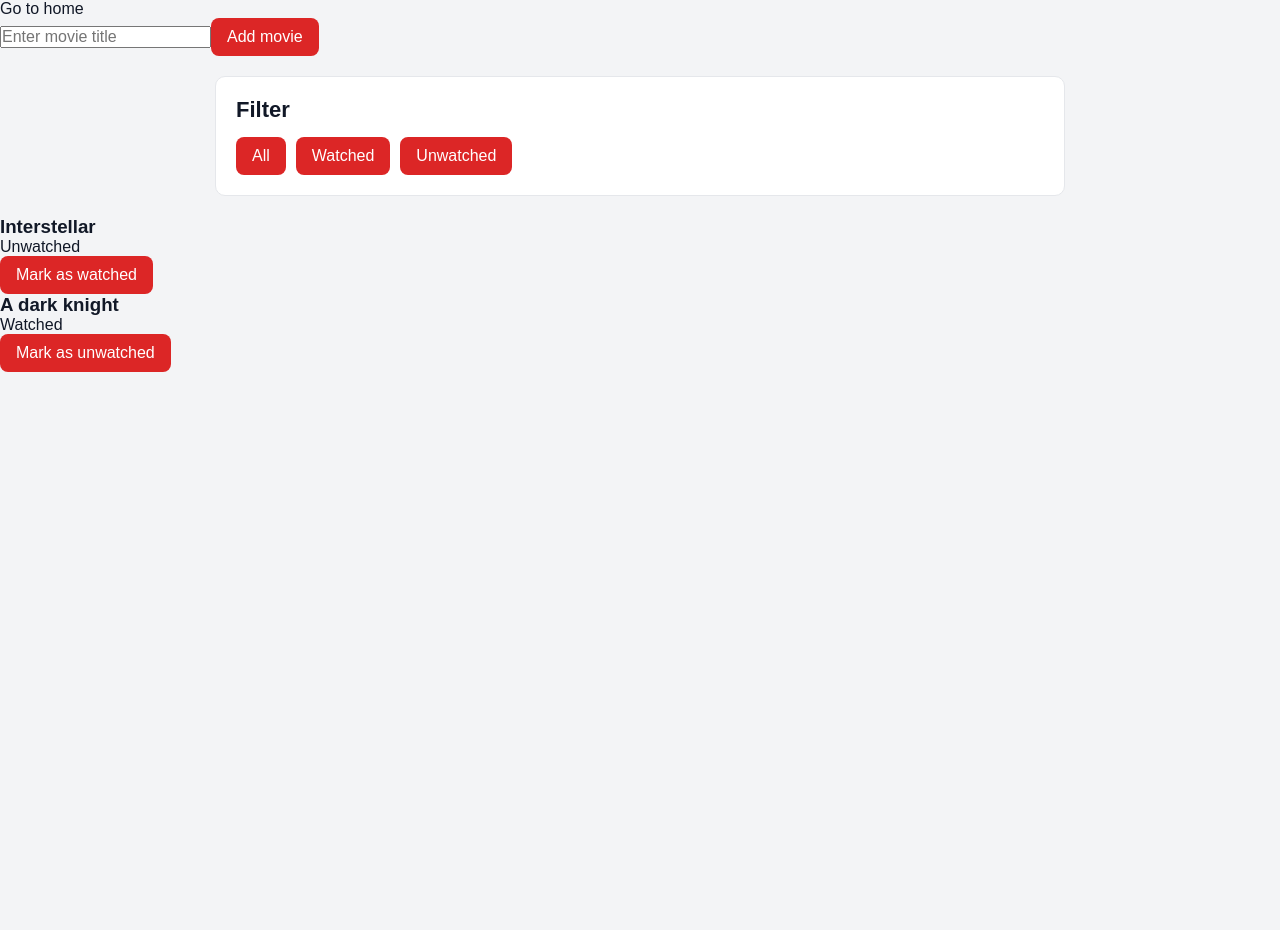
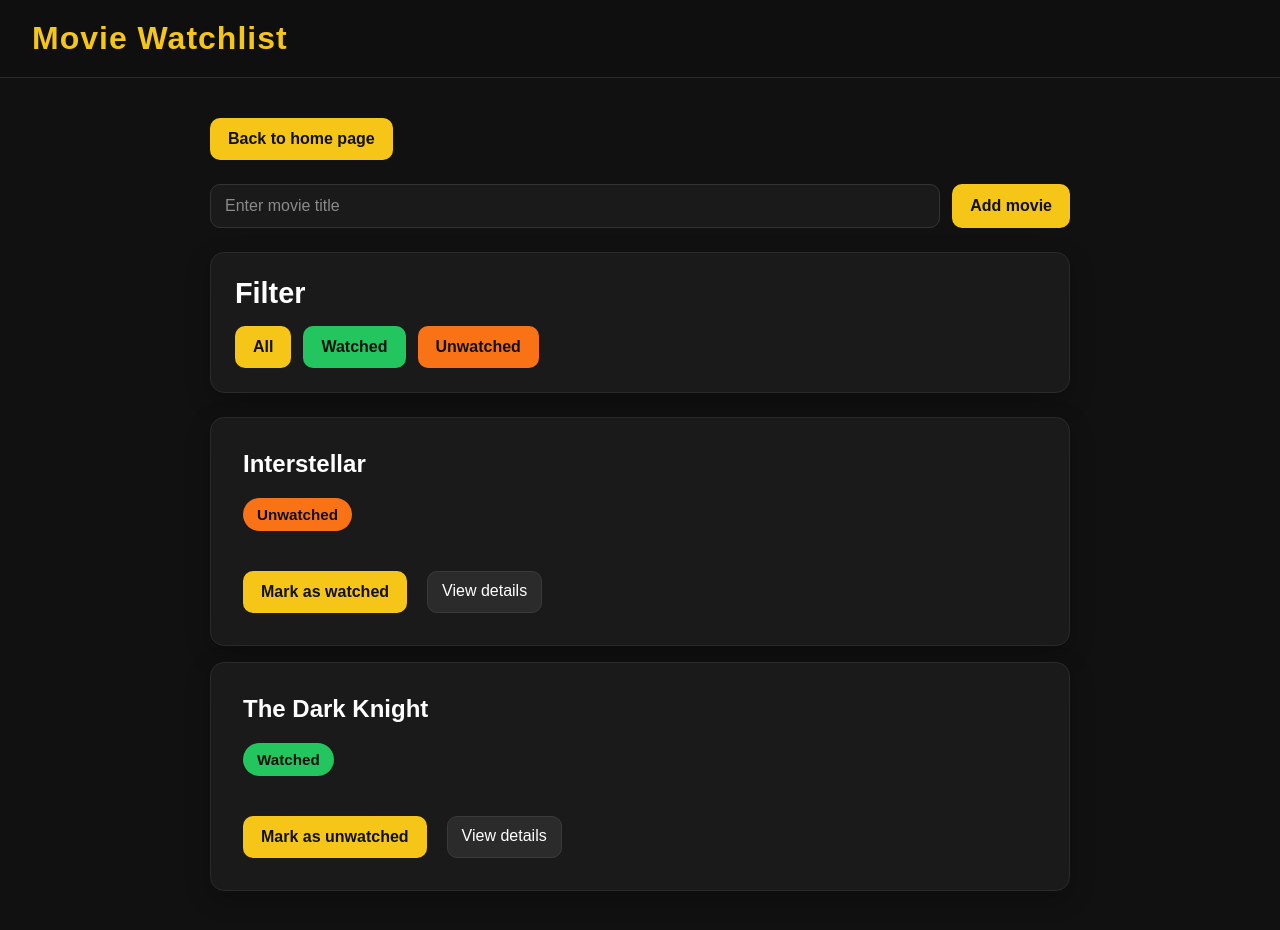
Before and after one commit to Abdir-w99/movie-watchlist, a React (Vite) app: page /movies in a window 1280 px wide. Before the commit the page ends 800 px from the top, so only its background shows below. Built offline with nearby package versions, Linux system fonts and the light colour scheme.

Commit message:
new styling

```diff
--- a/src/App.css
+++ b/src/App.css
@@ -1,105 +1,286 @@
+.app-shell {
+  min-height: 100vh;
+}
+
 .navbar {
-  background-color: #dc2626;
-  color: white;
-  padding: 18px 24px;
+  background-color: #0f0f0f;
+  color: #f5c518;
+  padding: 20px 32px;
+  border-bottom: 1px solid #2a2a2a;
 }
 
 .navbar h2 {
-  font-size: 22px;
+  font-size: 2rem;
+  letter-spacing: 1px;
 }
 
-.home-link,
-.back-link {
-  display: block;
-  max-width: 850px;
-  margin: 20px auto 0;
+.page-container {
+  max-width: 900px;
+  margin: 40px auto;
   padding: 0 20px;
-  color: #dc2626;
-  font-weight: 600;
 }
 
-.movie-list h2 {
-  text-align: center;
+.page-card {
+  background-color: #1a1a1a;
+  border: 1px solid #2a2a2a;
+  border-radius: 14px;
+  padding: 28px;
+  box-shadow: 0 8px 24px rgba(0, 0, 0, 0.3);
 }
 
-main,
-.movie-form-section,
-.filter-bar,
-.movie-list,
-.movie-card,
-.movie-details {
-  max-width: 850px;
-  margin: 20px auto;
-  background-color: white;
-  padding: 20px;
-  border-radius: 10px;
-  border: 1px solid #e5e7eb;
+.page-title {
+  font-size: 2.2rem;
+  margin-bottom: 10px;
+  color: #ffffff;
 }
 
-main {
-  margin-top: 30px;
+.page-text {
+  color: #b3b3b3;
+  font-size: 1.05rem;
 }
 
-main h1 {
-  font-size: 32px;
-  margin-bottom: 10px;
+.top-link {
+  display: inline-block;
+  margin-bottom: 20px;
+  color: #f5c518;
+  font-weight: bold;
 }
 
-main p {
-  color: #4b5563;
-  font-size: 17px;
-}
-
-.movie-form-section h2,
-.filter-bar h2,
-.movie-list h2 {
-  margin-bottom: 14px;
-  font-size: 22px;
+.top-link:hover {
+  opacity: 0.85;
 }
 
 .movie-form {
   display: flex;
-  gap: 10px;
+  gap: 12px;
+  margin-bottom: 24px;
+  flex-wrap: wrap;
 }
 
-.movie-form input {
+.movie-input {
   flex: 1;
-  padding: 10px 12px;
-  border: 1px solid #d1d5db;
-  border-radius: 8px;
-  outline: none;
+  min-width: 220px;
+  padding: 12px 14px;
+  border: 1px solid #333333;
+  border-radius: 10px;
+  background-color: #1a1a1a;
+  color: #ffffff;
 }
 
-.movie-form input:focus {
-  border-color: #dc2626;
+.movie-input::placeholder {
+  color: #8a8a8a;
 }
 
-button {
-  background-color: #dc2626;
-  color: white;
+.primary-button {
+  background-color: #f5c518;
+  color: #111111;
   border: none;
-  padding: 10px 16px;
-  border-radius: 8px;
+  border-radius: 10px;
+  padding: 12px 18px;
   cursor: pointer;
-  transition: background-color 0.2s ease;
+  font-weight: bold;
 }
 
-button:hover {
-  background-color: #b91c1c;
+.primary-button:hover {
+  opacity: 0.9;
+}
+
+.filter-card {
+  background-color: #1a1a1a;
+  border: 1px solid #2a2a2a;
+  border-radius: 14px;
+  padding: 24px;
+  margin-bottom: 24px;
+  box-shadow: 0 8px 24px rgba(0, 0, 0, 0.25);
+}
+
+.filter-title {
+  margin-bottom: 16px;
+  font-size: 1.8rem;
+  color: #ffffff;
 }
 
 .filter-buttons {
   display: flex;
-  gap: 10px;
+  gap: 12px;
   flex-wrap: wrap;
 }
 
-.movie-card h3,
-.movie-details h3 {
+.movie-list {
+  display: grid;
+  gap: 16px;
+}
+
+.movie-card {
+  background-color: #1a1a1a;
+  border: 1px solid #2a2a2a;
+  border-radius: 14px;
+  padding: 32px;
+  box-shadow: 0 8px 24px rgba(0, 0, 0, 0.25);
+}
+
+.movie-card h3 {
+  font-size: 1.5rem;
+  margin-bottom: 20px;
+  color: #ffffff;
+}
+
+.movie-status {
+  display: inline-block;
+  color: #111111;
+  background-color: #f5c518;
+  padding: 8px 14px;
+  border-radius: 999px;
+  margin-bottom: 28px;
+  font-weight: bold;
+  font-size: 0.95rem;
+}
+
+.movie-actions {
+  display: flex;
+  gap: 20px;
+  flex-wrap: wrap;
+  margin-top: 12px;
+}
+
+.secondary-button {
+  background-color: #2b2b2b;
+  color: #ffffff;
+  border: 1px solid #3a3a3a;
+  border-radius: 10px;
+  padding: 10px 14px;
+  cursor: pointer;
+}
+
+.secondary-button:hover {
+  opacity: 0.9;
+}
+
+.details-card {
+  background-color: #1a1a1a;
+  border: 1px solid #2a2a2a;
+  border-radius: 14px;
+  padding: 28px;
+  box-shadow: 0 8px 24px rgba(0, 0, 0, 0.3);
+}
+
+.details-title {
+  font-size: 2.4rem;
+  margin-bottom: 14px;
+  color: #ffffff;
+}
+
+.details-status {
+  display: inline-block;
+  font-size: 1rem;
+  color: #111111;
+  background-color: #f5c518;
+  padding: 6px 12px;
+  border-radius: 999px;
+  margin-bottom: 16px;
+  font-weight: bold;
+}
+
+.details-description {
+  color: #b3b3b3;
+  line-height: 1.6;
+}
+
+.empty-text {
+  color: #b3b3b3;
+  text-align: center;
+  padding: 20px 0;
+}
+
+.details-layout {
+  display: flex;
+  flex-direction: column;
+  gap: 20px;
+}
+
+.details-meta {
+  color: #b3b3b3;
+  font-size: 1rem;
+}
+
+.browse-button {
+  display: inline-block;
+  background-color: #f5c518;
+  color: #111111;
+  font-weight: bold;
+  padding: 12px 18px;
+  border-radius: 10px;
+  margin-bottom: 24px;
+}
+
+.page-card {
+  background-color: #1a1a1a;
+  border: 1px solid #2a2a2a;
+  border-radius: 14px;
+  padding: 34px;
+  box-shadow: 0 8px 24px rgba(0, 0, 0, 0.3);
+}
+
+.page-title {
+  font-size: 2.2rem;
+  margin-bottom: 14px;
+  color: #ffffff;
+}
+
+.page-text {
+  color: #b3b3b3;
+  font-size: 1.05rem;
   margin-bottom: 10px;
 }
 
-.movie-details p {
-  margin-bottom: 8px;
-  color: #374151;
+.home-feature {
+  margin-top: 36px;
 }
+
+.home-feature-title {
+  font-size: 1.4rem;
+  margin-bottom: 20px;
+  color: #f5c518;
+}
+
+.home-feature-box h3 {
+  font-size: 1.1rem;
+  margin-bottom: 0px;
+  color: #ffffff;
+}
+
+.home-feature-box p {
+  color: #b3b3b3;
+  line-height: 1.6;
+  margin-bottom: 22px;
+}
+
+.status-watched {
+  background-color: #22c55e;
+  color: #111111;
+}
+
+.status-unwatched {
+  background-color: #f97316;
+  color: #111111;
+}
+
+.filter-watched-button {
+  background-color: #22c55e;
+  color: #111111;
+  border: none;
+  border-radius: 10px;
+  padding: 12px 18px;
+  cursor: pointer;
+  font-weight: bold;
+}
+
+.filter-unwatched-button {
+  background-color: #f97316;
+  color: #111111;
+  border: none;
+  border-radius: 10px;
+  padding: 12px 18px;
+  cursor: pointer;
+  font-weight: bold;
+}
--- a/src/components/FilterBar.tsx
+++ b/src/components/FilterBar.tsx
@@ -6,13 +6,25 @@ type FilterBarProps = {
 
 function FilterBar({ setFilter }: FilterBarProps) {
   return (
-    <section className="filter-bar">
-      <h2>Filter</h2>
+    <section className="filter-card">
+      <h2 className="filter-title">Filter</h2>
 
       <div className="filter-buttons">
-        <button onClick={() => setFilter("all")}>All</button>
-        <button onClick={() => setFilter("watched")}>Watched</button>
-        <button onClick={() => setFilter("unwatched")}>Unwatched</button>
+        <button className="primary-button" onClick={() => setFilter("all")}>
+          All
+        </button>
+        <button
+          className="filter-watched-button"
+          onClick={() => setFilter("watched")}
+        >
+          Watched
+        </button>
+        <button
+          className="filter-unwatched-button"
+          onClick={() => setFilter("unwatched")}
+        >
+          Unwatched
+        </button>
       </div>
     </section>
   );
--- a/src/components/MovieCard.tsx
+++ b/src/components/MovieCard.tsx
@@ -13,19 +13,40 @@ type MovieCardProps = {
 
 function MovieCard({ movie, toggleWatched }: MovieCardProps) {
   return (
-    <div>
+    <div className="movie-card">
       {/* go to the details page and send the movie data */}
-      <Link to={`/movie/${movie.id}`} state={{ movie: movie }}>
+      <Link
+        className="movie-title-link"
+        to={`/movie/${movie.id}`}
+        state={{ movie: movie }}
+      >
         <h3>{movie.title}</h3>
       </Link>
 
       {/* show if the movie is watched or not */}
-      <p>{movie.watched ? "Watched" : "Unwatched"}</p>
+      <p
+        className={`movie-status ${movie.watched ? "status-watched" : "status-unwatched"}`}
+      >
+        {movie.watched ? "Watched" : "Unwatched"}
+      </p>
 
-      {/* button to change watched status */}
-      <button onClick={() => toggleWatched(movie.id)}>
-        {movie.watched ? "Mark as unwatched" : "Mark as watched"}
-      </button>
+      <div className="movie-actions">
+        {/* button to change watched status */}
+        <button
+          className="primary-button"
+          onClick={() => toggleWatched(movie.id)}
+        >
+          {movie.watched ? "Mark as unwatched" : "Mark as watched"}
+        </button>
+
+        <Link
+          className="secondary-button"
+          to={`/movie/${movie.id}`}
+          state={{ movie: movie }}
+        >
+          View details
+        </Link>
+      </div>
     </div>
   );
 }
--- a/src/components/MovieDetails.tsx
+++ b/src/components/MovieDetails.tsx
@@ -1,4 +1,5 @@
 import { Link, useLocation } from "react-router-dom";
+import Navbar from "../components/Navbar";
 
 type Movie = {
   id: number;
@@ -14,20 +15,48 @@ function MovieDetails() {
   // show message if no movie data exists
   if (!movie) {
     return (
-      <div>
-        <Link to="/movies">Go back</Link>
-        <p>Movie not found.</p>
+      <div className="app-shell">
+        <Navbar />
+
+        <div className="page-container">
+          <Link to="/movies" className="top-link">
+            Go back
+          </Link>
+
+          <div className="details-card">
+            <p className="details-description">Movie not found.</p>
+          </div>
+        </div>
       </div>
     );
   }
 
   return (
-    <div>
-      <Link to="/movies">Go back</Link>
-      <h1>{movie.title}</h1>
+    <div className="app-shell">
+      <Navbar />
 
-      {/* show movie watched status */}
-      <p>{movie.watched ? "Watched" : "Unwatched"}</p>
+      <div className="page-container">
+        <Link to="/movies" className="top-link">
+          Go back
+        </Link>
+
+        <div className="details-card">
+          <div className="details-layout">
+            <h1 className="details-title">{movie.title}</h1>
+
+            {/* show movie watched status */}
+            <p
+              className={`details-status ${movie.watched ? "status-watched" : "status-unwatched"}`}
+            >
+              {movie.watched ? "Watched" : "Unwatched"}
+            </p>
+
+            <p className="details-description">
+              Details for the selected movie.
+            </p>
+          </div>
+        </div>
+      </div>
     </div>
   );
 }
--- a/src/components/MovieForm.tsx
+++ b/src/components/MovieForm.tsx
@@ -13,21 +13,28 @@ function MovieForm({ addMovie }: MovieFormProps) {
     // stop page reload
     e.preventDefault();
 
+    // stop empty movie titles
+    if (!title.trim()) return;
+
     // send the new movie title to MoviePage
     addMovie(title);
 
     // clear the input after submit
     setTitle("");
   }
+
   return (
-    <form onSubmit={handleSubmit}>
+    <form className="movie-form" onSubmit={handleSubmit}>
       <input
+        className="movie-input"
         type="text"
         placeholder="Enter movie title"
         value={title}
         onChange={(e) => setTitle(e.target.value)}
       />
-      <button type="submit">Add movie</button>
+      <button className="primary-button" type="submit">
+        Add movie
+      </button>
     </form>
   );
 }
--- a/src/components/MovieList.tsx
+++ b/src/components/MovieList.tsx
@@ -12,8 +12,12 @@ type MovieListProps = {
 };
 
 function MovieList({ movies, toggleWatched }: MovieListProps) {
+  if (movies.length === 0) {
+    return <p className="empty-text">No movies found.</p>;
+  }
+
   return (
-    <div>
+    <div className="movie-list">
       {movies.map((movie) => (
         // send one movie and the toggle function to MovieCard
         <MovieCard key={movie.id} movie={movie} toggleWatched={toggleWatched} />
--- a/src/components/Navbar.tsx
+++ b/src/components/Navbar.tsx
@@ -1,7 +1,7 @@
 function Navbar() {
   return (
     <nav className="navbar">
-      <h2>Watchlist</h2>
+      <h2>Movie Watchlist</h2>
     </nav>
   );
 }
--- a/src/index.css
+++ b/src/index.css
@@ -5,14 +5,14 @@
 }
 
 body {
-  font-family: Arial, sans-serif;
-  background-color: #f3f4f6;
-  color: #111827;
+  background-color: #111111;
+  font-family: Arial, Helvetica, sans-serif;
+  color: #ffffff;
 }
 
 a {
+  color: inherit;
   text-decoration: none;
-  color: inherit;
 }
 
 button,
--- a/src/pages/HomePage.tsx
+++ b/src/pages/HomePage.tsx
@@ -3,13 +3,39 @@ import Navbar from "../components/Navbar";
 
 function HomePage() {
   return (
-    <div>
+    <div className="app-shell">
       <Navbar />
-      <Link to="/movies">Go to movies</Link>
-      <main>
-        <h1>Movie Watchlist</h1>
-        <p>Keep track of movies you want to watch.</p>
-      </main>
+
+      <div className="page-container">
+        <Link to="/movies" className="browse-button">
+          Browse your movies
+        </Link>
+
+        <main className="page-card">
+          <h1 className="page-title">Movie Watchlist</h1>
+          <p className="page-text">Keep track of movies you want to watch.</p>
+        </main>
+        <section className="home-feature">
+          <h2 className="home-feature-title">What you can do</h2>
+
+          <div className="home-feature-grid">
+            <div className="home-feature-box">
+              <h3>Add movies</h3>
+              <p>Save movies you want to watch later.</p>
+            </div>
+
+            <div className="home-feature-box">
+              <h3>Track status</h3>
+              <p>Mark movies as watched or unwatched.</p>
+            </div>
+
+            <div className="home-feature-box">
+              <h3>Details</h3>
+              <p>View details for each movie.</p>
+            </div>
+          </div>
+        </section>
+      </div>
     </div>
   );
 }
--- a/src/pages/MoviePage.tsx
+++ b/src/pages/MoviePage.tsx
@@ -1,6 +1,7 @@
 import { useState } from "react";
 import { Link } from "react-router-dom";
 
+import Navbar from "../components/Navbar";
 import MovieForm from "../components/MovieForm";
 import FilterBar from "../components/FilterBar";
 import MovieList from "../components/MovieList";
@@ -23,7 +24,7 @@ function MoviePage() {
     },
     {
       id: 2,
-      title: "A dark knight",
+      title: "The Dark Knight",
       watched: true,
     },
   ]);
@@ -53,6 +54,7 @@ function MoviePage() {
       // keep other movies unchanged
       return movie;
     });
+
     // save the updated movie list
     setMovies(updatedMovies);
   }
@@ -72,11 +74,17 @@ function MoviePage() {
   });
 
   return (
-    <div>
-      <Link to="/">Go to home</Link>
-      <MovieForm addMovie={addMovie} />
-      <FilterBar setFilter={setFilter} />
-      <MovieList movies={filteredMovies} toggleWatched={toggleWatched} />
+    <div className="app-shell">
+      <Navbar />
+
+      <div className="page-container">
+        <Link to="/" className="browse-button">
+          Back to home page
+        </Link>
+        <MovieForm addMovie={addMovie} />
+        <FilterBar setFilter={setFilter} />
+        <MovieList movies={filteredMovies} toggleWatched={toggleWatched} />
+      </div>
     </div>
   );
 }
```
